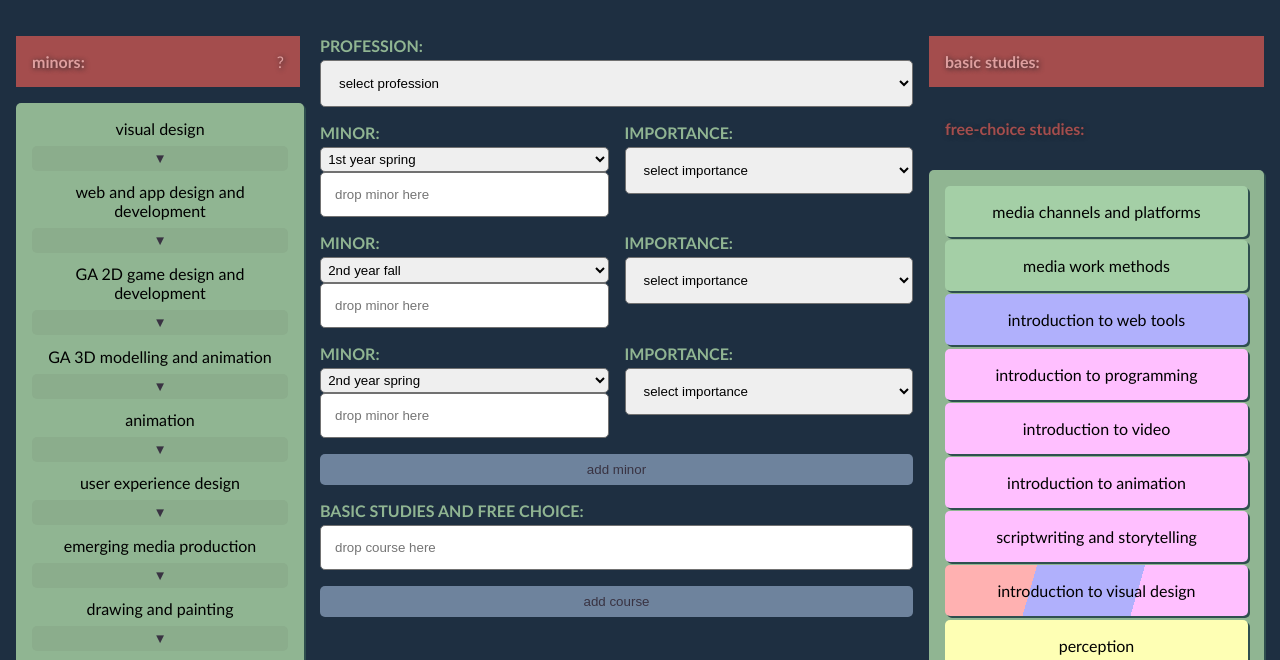
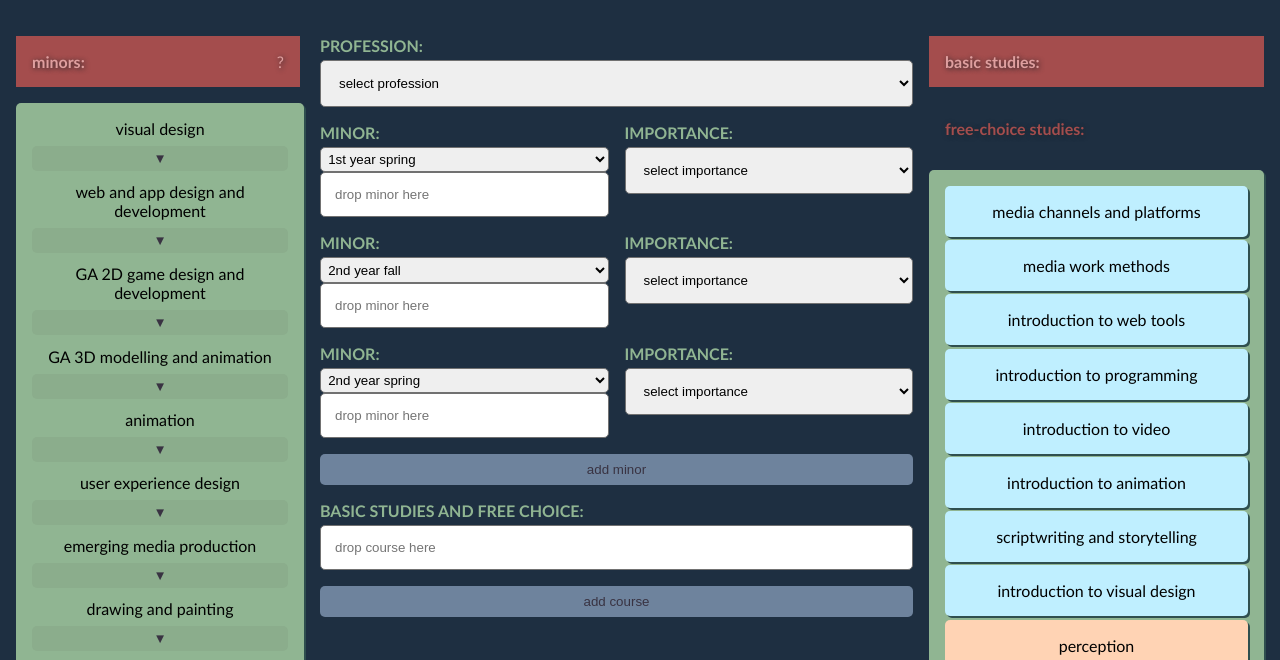
Before and after one commit to lopponming/info-app, a plain HTML site: page index.html in a window 1280 px wide. Shown: the part 120-780 px from the top of the page. Drawn offline with Linux system fonts and the light colour scheme.

Commit message:
color coded according to study path

```diff
--- a/colorMapping.js
+++ b/colorMapping.js
@@ -1,31 +1,48 @@
 //color coding/mapping the courses (basic and free-choice)
 const colorMapping = {
     //basic studies first
-    'media channels and platforms': '#a4cfa6',
-    'media work methods': '#a4cfa6',
-    'introduction to visual design': 'linear-gradient(106deg, #ffb1b1 29%,#b0b0fc 29%, #b0b0fc 63%, #ffbfff 63%)',
-    'introduction to programming': '#ffbfff',
-    'introduction to video': '#ffbfff',
-    'introduction to animation': '#ffbfff',
-    'scriptwriting and storytelling': '#ffbfff',
-    'introduction to web tools': '#b0b0fc', //int media above
-    'perception': '#feffb4',
-    'contemporary art methods': '#feffb4',
-    'introduction to animation in fine art': '#feffb4',
-    'introduction to applied fine art': '#feffb4',
-    'introduction to fine art analysis': '#feffb4',
-    'introduction to moving image': '#feffb4',
-    'introduction to painting': '#feffb4',
-    'introduction to fine art photography': '#feffb4', //fine art above
-    'audio technology basics': '#bdffbd',
-    'live event technology basics': '#bdffbd',
-    'introduction to sound design': '#bdffbd',
-    'introduction to music business and entrepreneurship': '#bdffbd',
-    'introduction to song writing': '#bdffbd',
-    'introduction to record production': '#bdffbd',
-    'introduction to popular music theory': '#bdffbd',
-    'music production project': '#bdffbd',
-    // Add more mappings here
+    'media channels and platforms': '#bfefff',
+    'media work methods': '#bfefff',
+    'introduction to visual design': '#bfefff',
+    'introduction to programming': '#bfefff',
+    'introduction to video': '#bfefff',
+    'introduction to animation': '#bfefff',
+    'scriptwriting and storytelling': '#bfefff',
+    'introduction to web tools': '#bfefff', //int media above
+    'perception': '#ffd3b4',
+    'contemporary art methods': '#ffd3b4',
+    'introduction to animation in fine art': '#ffd3b4',
+    'introduction to applied fine art': '#ffd3b4',
+    'introduction to fine art analysis': '#ffd3b4',
+    'introduction to moving image': '#ffd3b4',
+    'introduction to painting': '#ffd3b4',
+    'introduction to fine art photography': '#ffd3b4', //fine art above
+    'audio technology basics': '#88e288',
+    'live event technology basics': '#88e288',
+    'introduction to sound design': '#88e288',
+    'introduction to music business and entrepreneurship': '#88e288',
+    'introduction to song writing': '#88e288',
+    'introduction to record production': '#88e288',
+    'introduction to popular music theory': '#88e288',
+    'music production project': '#88e288', //ends musProd
+    //free choice studies next
+    'introduction to visual design': '#bfefff',
+    'introduction to user experience design': '#bfefff',
+    'advanced visual design workshop': '#bfefff',
+    'advanced web design workshop': '#bfefff', //ends intMed
+    'introduction to animation in fine art': '#ffd3b4',
+    'introduction to painting': '#ffd3b4',
+    'advanced moving image': '#ffd3b4',
+    'life drawing': '#ffd3b4', //ends fine art
+    'introduction to sound design': '#88e288',
+    'advanced live event workshop': '#88e288',
+    'game sound design workshop': '#88e288', //end musProd
+    //the ones i don't know:
+    'content design workshop': '#f2bbdf',
+    'experimental media techniques workshop': '#f2bbdf',
+    'networked media culture': '#f2bbdf',
+    'media professional literature': '#f2bbdf',
+    'event management and marketing': '#f2bbdf',
   };
 
   // Function to create a draggable study element with color coding
@@ -33,7 +50,8 @@ const colorMapping = {
     var studyElement = $('<div>').text(courseName).addClass('draggable');
     if (courseType === 'basic' && colorMapping.hasOwnProperty(courseName)) {
       studyElement.css('background-color', colorMapping[courseName]);
-      studyElement.css('background-image', colorMapping[courseName]);
-    }
+    } else if (courseType === 'free-choice') {
+        studyElement.css('background-color', colorMapping[courseName]);
+      }
     return studyElement;
   }
--- a/index.html
+++ b/index.html
@@ -916,7 +916,7 @@ let studyPlanner = {
     ],
     freeChoiceCourses: [
         {
-            courseName: 'introduction to animation in fine art',
+            courseName: 'introduction to visual design',
             scheduledTime: 'spring',
             credits: 3
         },
@@ -926,12 +926,17 @@ let studyPlanner = {
             credits: 3
         },
         {
+            courseName: 'advanced visual design workshop',
+            scheduledTime: 'spring',
+            credits: 5
+        },
+        {
             courseName: 'advanced web design workshop',
             scheduledTime: 'spring',
             credits: 5
         },
         {
-            courseName: 'introduction to visual design',
+            courseName: 'introduction to animation in fine art',
             scheduledTime: 'spring',
             credits: 3
         },
@@ -941,19 +946,19 @@ let studyPlanner = {
             credits: 3
         },
         {
+            courseName: 'advanced moving image',
+            scheduledTime: 'spring',
+            credits: 5
+        },
+        {
+            courseName: 'life drawing',
+            scheduledTime: 'spring',
+            credits: 5
+        },
+        {
             courseName: 'introduction to sound design',
             scheduledTime: 'spring',
             credits: 3
-        },
-        {
-            courseName: 'self branding',
-            scheduledTime: 'spring',
-            credits: 1
-        },
-        {
-            courseName: 'advanced visual design workshop',
-            scheduledTime: 'spring',
-            credits: 5
         },
         {
             courseName: 'advanced live event workshop',
@@ -976,16 +981,6 @@ let studyPlanner = {
             credits: 5
         },
         {
-            courseName: 'sketch book seminar',
-            scheduledTime: 'spring',
-            credits: 5
-        },
-        {
-            courseName: 'advanced moving image',
-            scheduledTime: 'spring',
-            credits: 5
-        },
-        {
             courseName: 'networked media culture',
             scheduledTime: 'spring',
             credits: 5
@@ -1000,11 +995,16 @@ let studyPlanner = {
             scheduledTime: 'spring',
             credits: 5
         },
-        {
-            courseName: 'life drawing',
+        /* {
+            courseName: 'sketch book seminar',
             scheduledTime: 'spring',
             credits: 5
-        }
+        },
+        {
+            courseName: 'self branding',
+            scheduledTime: 'spring',
+            credits: 1
+        } */
     ]
 }
 
```
